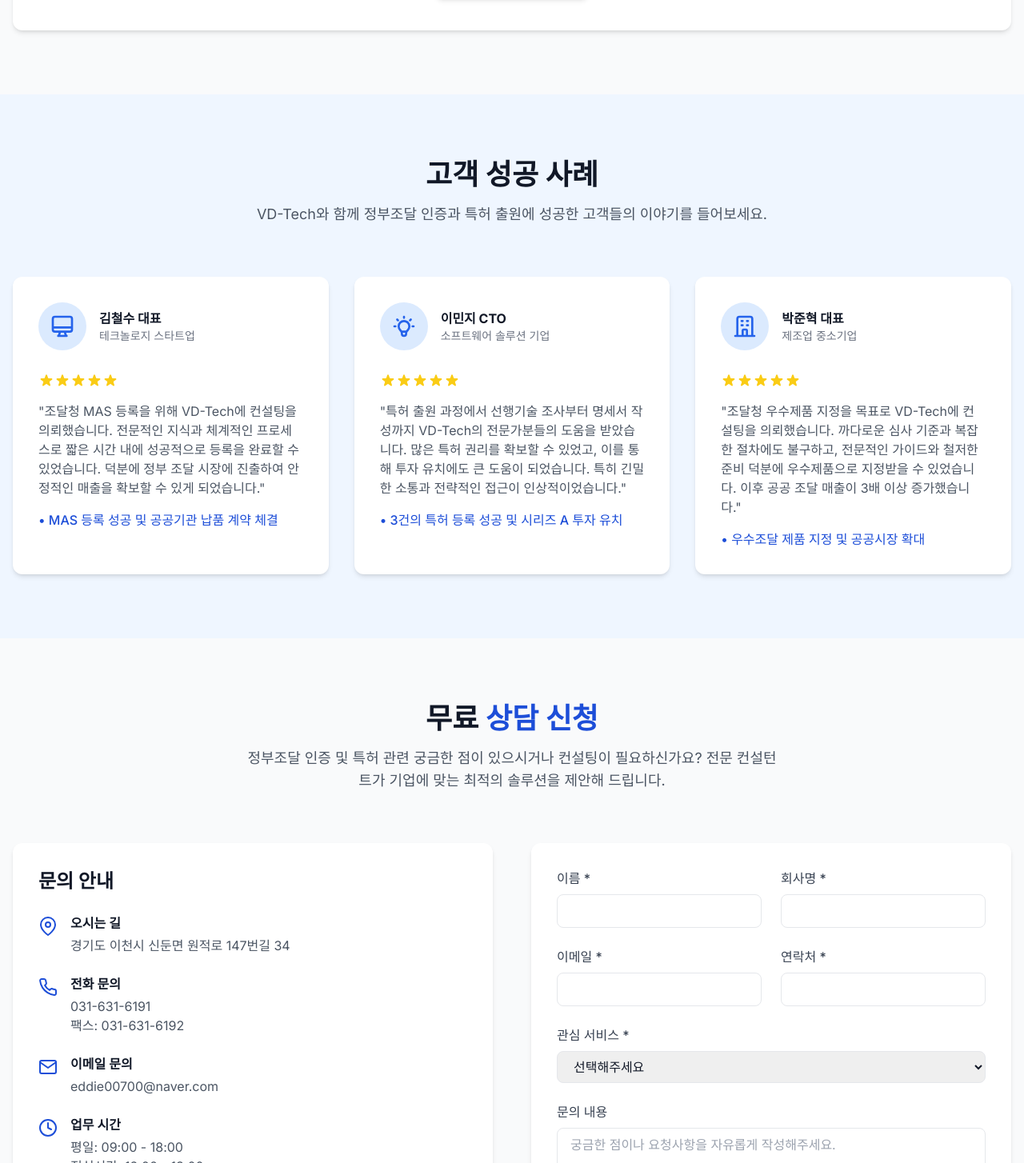
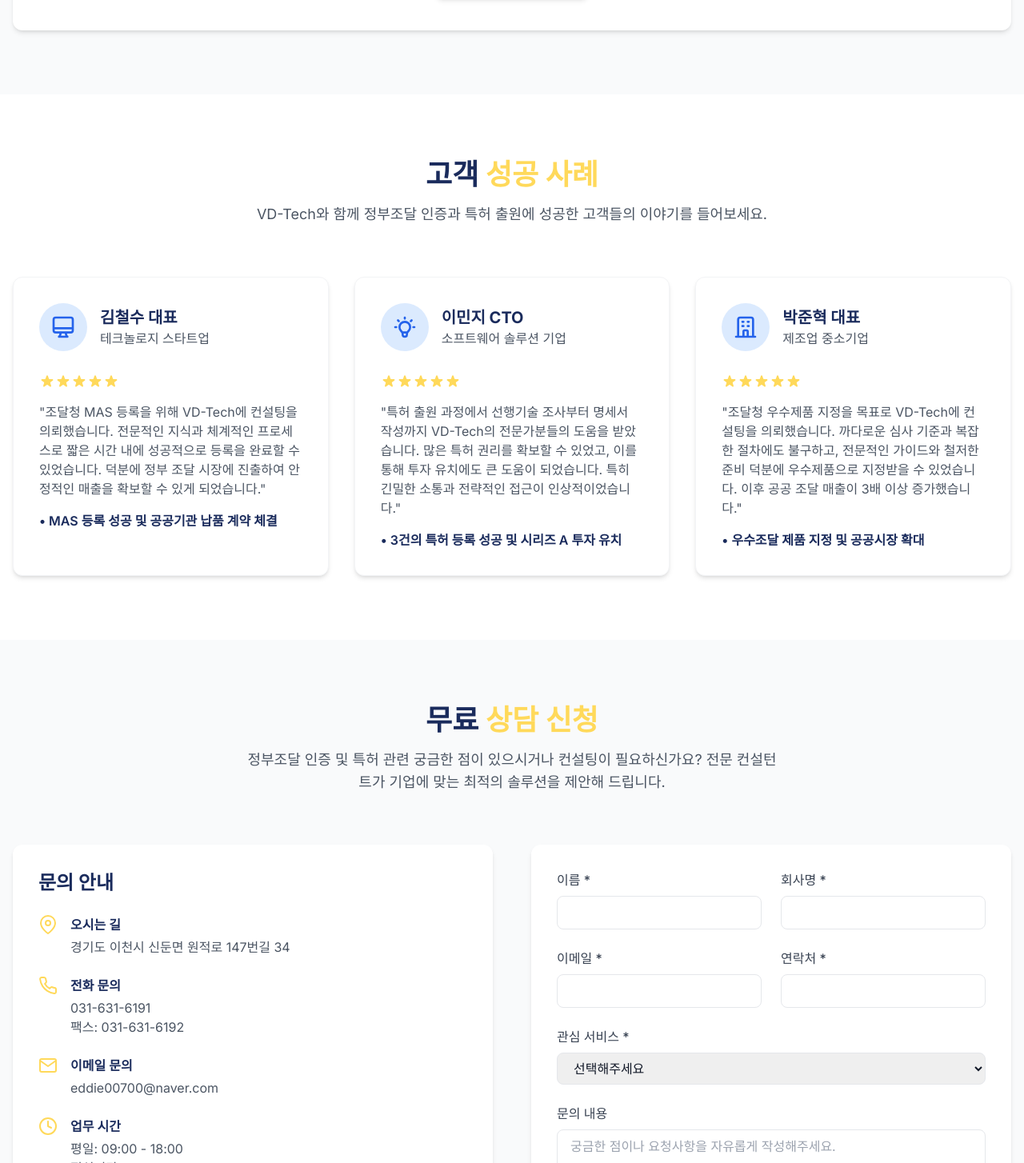
Before and after one commit to wtpceo/VDtech, a Next.js app: page / in a window 1280 px wide. Shown: the part 4396-5850 px from the top of the page at 80% size. Built offline with nearby package versions, Linux system fonts and the light colour scheme.

Commit message:
최종 배포2

```diff
--- a/src/components/ContactSection.tsx
+++ b/src/components/ContactSection.tsx
@@ -196,8 +196,8 @@
     <section id="contact" className="py-20 bg-gray-50">
       <div className="container mx-auto px-4">
         <div className="text-center mb-16">
-          <h2 className="text-3xl md:text-4xl font-bold text-gray-900 mb-4">
-            무료 <span className="text-blue-700">상담 신청</span>
+          <h2 className="text-3xl md:text-4xl font-bold text-[#1A2B5C] mb-4">
+            무료 <span className="text-[#FFD95A]">상담 신청</span>
           </h2>
           <p className="text-lg text-gray-600 max-w-2xl mx-auto">
             정부조달 인증 및 특허 관련 궁금한 점이 있으시거나 컨설팅이 필요하신가요?
@@ -208,45 +208,45 @@
         <div className="grid md:grid-cols-2 gap-12 items-start">
           <div>
             <div className="bg-white p-8 rounded-xl shadow-md">
-              <h3 className="text-2xl font-bold mb-6">문의 안내</h3>
+              <h3 className="text-2xl font-bold text-[#1A2B5C] mb-6">문의 안내</h3>
               <div className="space-y-6">
                 <div className="flex items-start">
-                  <div className="text-blue-700 mt-1">
+                  <div className="text-[#FFD95A]">
                     <FiMapPin className="w-6 h-6" />
                   </div>
                   <div className="ml-4">
-                    <h4 className="font-semibold mb-1">오시는 길</h4>
+                    <h4 className="text-[#1A2B5C] font-semibold mb-1">오시는 길</h4>
                     <p className="text-gray-600">경기도 이천시 신둔면 원적로 147번길 34</p>
                   </div>
                 </div>
 
                 <div className="flex items-start">
-                  <div className="text-blue-700 mt-1">
+                  <div className="text-[#FFD95A]">
                     <FiPhone className="w-6 h-6" />
                   </div>
                   <div className="ml-4">
-                    <h4 className="font-semibold mb-1">전화 문의</h4>
+                    <h4 className="text-[#1A2B5C] font-semibold mb-1">전화 문의</h4>
                     <p className="text-gray-600">031-631-6191</p>
                     <p className="text-gray-600">팩스: 031-631-6192</p>
                   </div>
                 </div>
 
                 <div className="flex items-start">
-                  <div className="text-blue-700 mt-1">
+                  <div className="text-[#FFD95A]">
                     <FiMail className="w-6 h-6" />
                   </div>
                   <div className="ml-4">
-                    <h4 className="font-semibold mb-1">이메일 문의</h4>
+                    <h4 className="text-[#1A2B5C] font-semibold mb-1">이메일 문의</h4>
                     <p className="text-gray-600">eddie00700@naver.com</p>
                   </div>
-            </div>
+                </div>
 
                 <div className="flex items-start">
-                  <div className="text-blue-700 mt-1">
+                  <div className="text-[#FFD95A]">
                     <FiClock className="w-6 h-6" />
                   </div>
                   <div className="ml-4">
-                    <h4 className="font-semibold mb-1">업무 시간</h4>
+                    <h4 className="text-[#1A2B5C] font-semibold mb-1">업무 시간</h4>
                     <p className="text-gray-600">평일: 09:00 - 18:00</p>
                     <p className="text-gray-600">점심시간: 12:00 - 13:00</p>
                   </div>
--- a/src/components/TestimonialSection.tsx
+++ b/src/components/TestimonialSection.tsx
@@ -3,11 +3,11 @@
 
 export default function TestimonialSection() {
   return (
-    <section className="py-20 bg-gray-50">
+    <section className="py-20 bg-white">
       <div className="container mx-auto px-4">
         <div className="text-center mb-16">
-          <h2 className="text-4xl md:text-5xl font-bold text-[#1A2B5C] mb-4">
-            고객 성공 사례
+          <h2 className="text-3xl md:text-4xl font-bold text-[#1A2B5C] mb-4">
+            고객 <span className="text-[#FFD95A]">성공 사례</span>
           </h2>
           <p className="text-lg text-gray-600">
             VD-Tech와 함께 정부조달 인증과 특허 출원에 성공한 고객들의 이야기를 들어보세요.
@@ -15,73 +15,73 @@
         </div>
         <div className="grid grid-cols-1 md:grid-cols-2 gap-8 max-w-4xl mx-auto">
           {/* 첫 번째 후기 */}
-          <div className="bg-white rounded-xl shadow-md p-8">
+          <div className="bg-white rounded-xl shadow-md p-8 hover:shadow-xl transition-shadow duration-300 border border-gray-100">
             <div className="flex items-center mb-6">
               <div className="w-[60px] h-[60px] bg-blue-100 rounded-full flex items-center justify-center">
                 <CertificationIcon className="w-8 h-8 text-blue-600" />
               </div>
               <div className="ml-4">
                 <h4 className="text-xl font-bold text-[#1A2B5C]">김철수 대표</h4>
-                <p className="text-gray-700 font-medium">제조업체 A사</p>
+                <p className="text-gray-600">제조업체 A사</p>
               </div>
             </div>
             <div className="mb-4">
               {Array(5).fill(0).map((_, i) => (
-                <StarIcon key={i} className="text-yellow-400 inline-block" />
+                <StarIcon key={i} className="text-[#FFD95A] inline-block" />
               ))}
             </div>
-            <p className="text-gray-600 mb-4">
+            <p className="text-gray-600 mb-4 text-base">
               &ldquo;조달청 MAS 등록을 위해 VD-Tech에 컨설팅을 의뢰했습니다. 전문적인 지식과 체계적인 프로세스로 짧은 시간 내에 성공적으로 등록을 완료할 수 있었습니다. 덕분에 정부 조달 시장에 진출하여 안정적인 매출을 확보할 수 있게 되었습니다.&rdquo;
             </p>
-            <div className="text-blue-700 font-medium">
+            <div className="text-[#1A2B5C] font-semibold">
               • MAS 등록 성공 및 공공기관 납품 계약 체결
             </div>
           </div>
 
           {/* 두 번째 후기 */}
-          <div className="bg-white rounded-xl shadow-md p-8">
+          <div className="bg-white rounded-xl shadow-md p-8 hover:shadow-xl transition-shadow duration-300 border border-gray-100">
             <div className="flex items-center mb-6">
               <div className="w-[60px] h-[60px] bg-blue-100 rounded-full flex items-center justify-center">
                 <InnovationIcon className="w-8 h-8 text-blue-600" />
               </div>
               <div className="ml-4">
                 <h4 className="text-xl font-bold text-[#1A2B5C]">이민지 CTO</h4>
-                <p className="text-gray-700 font-medium">소프트웨어 솔루션 기업</p>
+                <p className="text-gray-600">소프트웨어 솔루션 기업</p>
               </div>
             </div>
             <div className="mb-4">
               {Array(5).fill(0).map((_, i) => (
-                <StarIcon key={i} className="text-yellow-400 inline-block" />
+                <StarIcon key={i} className="text-[#FFD95A] inline-block" />
               ))}
             </div>
-            <p className="text-gray-600 mb-4">
+            <p className="text-gray-600 mb-4 text-base">
               &ldquo;GS인증과 특허 출원을 동시에 진행하면서 VD-Tech의 도움을 받았습니다. 기술적 특징을 잘 이해하고 최적의 전략을 제시해 주셔서 두 가지 모두 성공적으로 마무리할 수 있었습니다. 특히 특허 명세서 작성 과정에서 보여준 전문성이 인상적이었습니다.&rdquo;
             </p>
-            <div className="text-blue-700 font-medium">
+            <div className="text-[#1A2B5C] font-semibold">
               • GS인증 1등급 획득 및 핵심기술 특허 등록
             </div>
           </div>
 
           {/* 세 번째 후기 */}
-          <div className="bg-white rounded-xl shadow-md p-8">
+          <div className="bg-white rounded-xl shadow-md p-8 hover:shadow-xl transition-shadow duration-300 border border-gray-100">
             <div className="flex items-center mb-6">
               <div className="w-[60px] h-[60px] bg-blue-100 rounded-full flex items-center justify-center">
                 <CertificationIcon className="w-8 h-8 text-blue-600" />
               </div>
               <div className="ml-4">
                 <h4 className="text-xl font-bold text-[#1A2B5C]">박준혁 대표</h4>
-                <p className="text-gray-700 font-medium">환경기술 전문기업</p>
+                <p className="text-gray-600">환경기술 전문기업</p>
               </div>
             </div>
             <div className="mb-4">
               {Array(5).fill(0).map((_, i) => (
-                <StarIcon key={i} className="text-yellow-400 inline-block" />
+                <StarIcon key={i} className="text-[#FFD95A] inline-block" />
               ))}
             </div>
-            <p className="text-gray-600 mb-4">
+            <p className="text-gray-600 mb-4 text-base">
               &ldquo;조달청 우수제품 지정을 목표로 VD-Tech에 컨설팅을 의뢰했습니다. 까다로운 심사 기준과 복잡한 절차에도 불구하고, 전문적인 가이드와 철저한 준비 덕분에 우수제품으로 지정받을 수 있었습니다. 이후 공공 조달 매출이 3배 이상 증가했습니다.&rdquo;
             </p>
-            <div className="text-blue-700 font-medium">
+            <div className="text-[#1A2B5C] font-semibold">
               • 우수조달 제품 지정 및 공공시장 확대
             </div>
           </div>
--- a/src/components/TestimonialsSection.tsx
+++ b/src/components/TestimonialsSection.tsx
@@ -2,10 +2,12 @@
 
 export default function TestimonialsSection() {
   return (
-    <section className="py-20 bg-blue-50">
+    <section className="py-20 bg-white">
       <div className="container mx-auto px-4">
         <div className="text-center max-w-3xl mx-auto mb-16">
-          <h2 className="text-3xl md:text-4xl font-bold mb-4">고객 성공 사례</h2>
+          <h2 className="text-3xl md:text-4xl font-bold text-[#1A2B5C] mb-4">
+            고객 <span className="text-[#FFD95A]">성공 사례</span>
+          </h2>
           <p className="text-lg text-gray-600">
             VD-Tech와 함께 정부조달 인증과 특허 출원에 성공한 고객들의 이야기를 들어보세요.
           </p>
@@ -13,7 +15,7 @@
 
         <div className="grid grid-cols-1 md:grid-cols-2 lg:grid-cols-3 gap-8">
           {/* 첫 번째 후기 */}
-          <div className="bg-white rounded-xl shadow-md p-8">
+          <div className="bg-white rounded-xl shadow-md p-8 hover:shadow-xl transition-shadow duration-300 border border-gray-100">
             <div className="flex items-center mb-6">
               <div className="w-[60px] h-[60px] bg-blue-100 rounded-full flex items-center justify-center">
                 {/* IT/기술 아이콘 */}
@@ -22,13 +24,13 @@
                 </svg>
               </div>
               <div className="ml-4">
-                <h4 className="font-bold">김철수 대표</h4>
-                <p className="text-gray-500 text-sm">테크놀로지 스타트업</p>
+                <h4 className="text-xl font-bold text-[#1A2B5C]">김철수 대표</h4>
+                <p className="text-gray-600">테크놀로지 스타트업</p>
               </div>
             </div>
             <div className="mb-4">
               {Array(5).fill(0).map((_, i) => (
-                <svg key={i} className="w-5 h-5 text-yellow-400 inline-block" fill="currentColor" viewBox="0 0 20 20" xmlns="http://www.w3.org/2000/svg">
+                <svg key={i} className="w-5 h-5 text-[#FFD95A] inline-block" fill="currentColor" viewBox="0 0 20 20" xmlns="http://www.w3.org/2000/svg">
                   <path d="M9.049 2.927c.3-.921 1.603-.921 1.902 0l1.07 3.292a1 1 0 00.95.69h3.462c.969 0 1.371 1.24.588 1.81l-2.8 2.034a1 1 0 00-.364 1.118l1.07 3.292c.3.921-.755 1.688-1.54 1.118l-2.8-2.034a1 1 0 00-1.175 0l-2.8 2.034c-.784.57-1.838-.197-1.539-1.118l1.07-3.292a1 1 0 00-.364-1.118L2.98 8.72c-.783-.57-.38-1.81.588-1.81h3.461a1 1 0 00.951-.69l1.07-3.292z" />
                 </svg>
               ))}
@@ -36,13 +38,13 @@
             <p className="text-gray-600 mb-4">
               &quot;조달청 MAS 등록을 위해 VD-Tech에 컨설팅을 의뢰했습니다. 전문적인 지식과 체계적인 프로세스로 짧은 시간 내에 성공적으로 등록을 완료할 수 있었습니다. 덕분에 정부 조달 시장에 진출하여 안정적인 매출을 확보할 수 있게 되었습니다.&quot;
             </p>
-            <div className="text-blue-700 font-medium">
+            <div className="text-[#1A2B5C] font-semibold">
               • MAS 등록 성공 및 공공기관 납품 계약 체결
             </div>
           </div>
 
           {/* 두 번째 후기 */}
-          <div className="bg-white rounded-xl shadow-md p-8">
+          <div className="bg-white rounded-xl shadow-md p-8 hover:shadow-xl transition-shadow duration-300 border border-gray-100">
             <div className="flex items-center mb-6">
               <div className="w-[60px] h-[60px] bg-blue-100 rounded-full flex items-center justify-center">
                 {/* 소프트웨어/혁신 아이콘 */}
@@ -51,13 +53,13 @@
                 </svg>
               </div>
               <div className="ml-4">
-                <h4 className="font-bold">이민지 CTO</h4>
-                <p className="text-gray-500 text-sm">소프트웨어 솔루션 기업</p>
+                <h4 className="text-xl font-bold text-[#1A2B5C]">이민지 CTO</h4>
+                <p className="text-gray-600">소프트웨어 솔루션 기업</p>
               </div>
             </div>
             <div className="mb-4">
               {Array(5).fill(0).map((_, i) => (
-                <svg key={i} className="w-5 h-5 text-yellow-400 inline-block" fill="currentColor" viewBox="0 0 20 20" xmlns="http://www.w3.org/2000/svg">
+                <svg key={i} className="w-5 h-5 text-[#FFD95A] inline-block" fill="currentColor" viewBox="0 0 20 20" xmlns="http://www.w3.org/2000/svg">
                   <path d="M9.049 2.927c.3-.921 1.603-.921 1.902 0l1.07 3.292a1 1 0 00.95.69h3.462c.969 0 1.371 1.24.588 1.81l-2.8 2.034a1 1 0 00-.364 1.118l1.07 3.292c.3.921-.755 1.688-1.54 1.118l-2.8-2.034a1 1 0 00-1.175 0l-2.8 2.034c-.784.57-1.838-.197-1.539-1.118l1.07-3.292a1 1 0 00-.364-1.118L2.98 8.72c-.783-.57-.38-1.81.588-1.81h3.461a1 1 0 00.951-.69l1.07-3.292z" />
                 </svg>
               ))}
@@ -65,13 +67,13 @@
             <p className="text-gray-600 mb-4">
               &quot;특허 출원 과정에서 선행기술 조사부터 명세서 작성까지 VD-Tech의 전문가분들의 도움을 받았습니다. 많은 특허 권리를 확보할 수 있었고, 이를 통해 투자 유치에도 큰 도움이 되었습니다. 특히 긴밀한 소통과 전략적인 접근이 인상적이었습니다.&quot;
             </p>
-            <div className="text-blue-700 font-medium">
+            <div className="text-[#1A2B5C] font-semibold">
               • 3건의 특허 등록 성공 및 시리즈 A 투자 유치
             </div>
           </div>
 
           {/* 세 번째 후기 */}
-          <div className="bg-white rounded-xl shadow-md p-8">
+          <div className="bg-white rounded-xl shadow-md p-8 hover:shadow-xl transition-shadow duration-300 border border-gray-100">
             <div className="flex items-center mb-6">
               <div className="w-[60px] h-[60px] bg-blue-100 rounded-full flex items-center justify-center">
                 {/* 제조업/공장 아이콘 */}
@@ -80,13 +82,13 @@
                 </svg>
               </div>
               <div className="ml-4">
-                <h4 className="font-bold">박준혁 대표</h4>
-                <p className="text-gray-500 text-sm">제조업 중소기업</p>
+                <h4 className="text-xl font-bold text-[#1A2B5C]">박준혁 대표</h4>
+                <p className="text-gray-600">제조업 중소기업</p>
               </div>
             </div>
             <div className="mb-4">
               {Array(5).fill(0).map((_, i) => (
-                <svg key={i} className="w-5 h-5 text-yellow-400 inline-block" fill="currentColor" viewBox="0 0 20 20" xmlns="http://www.w3.org/2000/svg">
+                <svg key={i} className="w-5 h-5 text-[#FFD95A] inline-block" fill="currentColor" viewBox="0 0 20 20" xmlns="http://www.w3.org/2000/svg">
                   <path d="M9.049 2.927c.3-.921 1.603-.921 1.902 0l1.07 3.292a1 1 0 00.95.69h3.462c.969 0 1.371 1.24.588 1.81l-2.8 2.034a1 1 0 00-.364 1.118l1.07 3.292c.3.921-.755 1.688-1.54 1.118l-2.8-2.034a1 1 0 00-1.175 0l-2.8 2.034c-.784.57-1.838-.197-1.539-1.118l1.07-3.292a1 1 0 00-.364-1.118L2.98 8.72c-.783-.57-.38-1.81.588-1.81h3.461a1 1 0 00.951-.69l1.07-3.292z" />
                 </svg>
               ))}
@@ -94,7 +96,7 @@
             <p className="text-gray-600 mb-4">
               &quot;조달청 우수제품 지정을 목표로 VD-Tech에 컨설팅을 의뢰했습니다. 까다로운 심사 기준과 복잡한 절차에도 불구하고, 전문적인 가이드와 철저한 준비 덕분에 우수제품으로 지정받을 수 있었습니다. 이후 공공 조달 매출이 3배 이상 증가했습니다.&quot;
             </p>
-            <div className="text-blue-700 font-medium">
+            <div className="text-[#1A2B5C] font-semibold">
               • 우수조달 제품 지정 및 공공시장 확대
             </div>
           </div>
```
